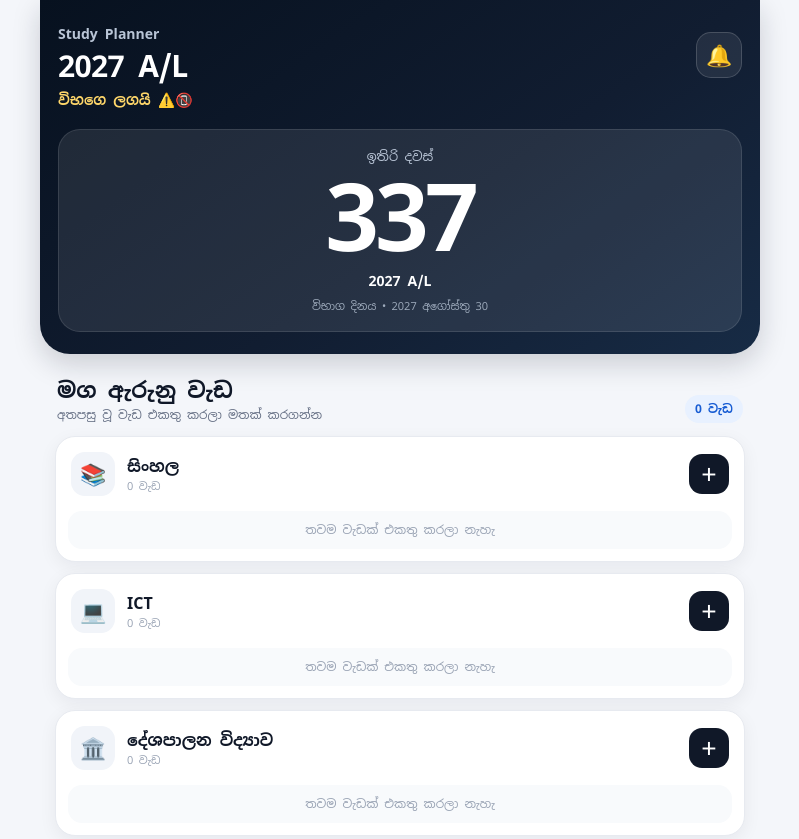
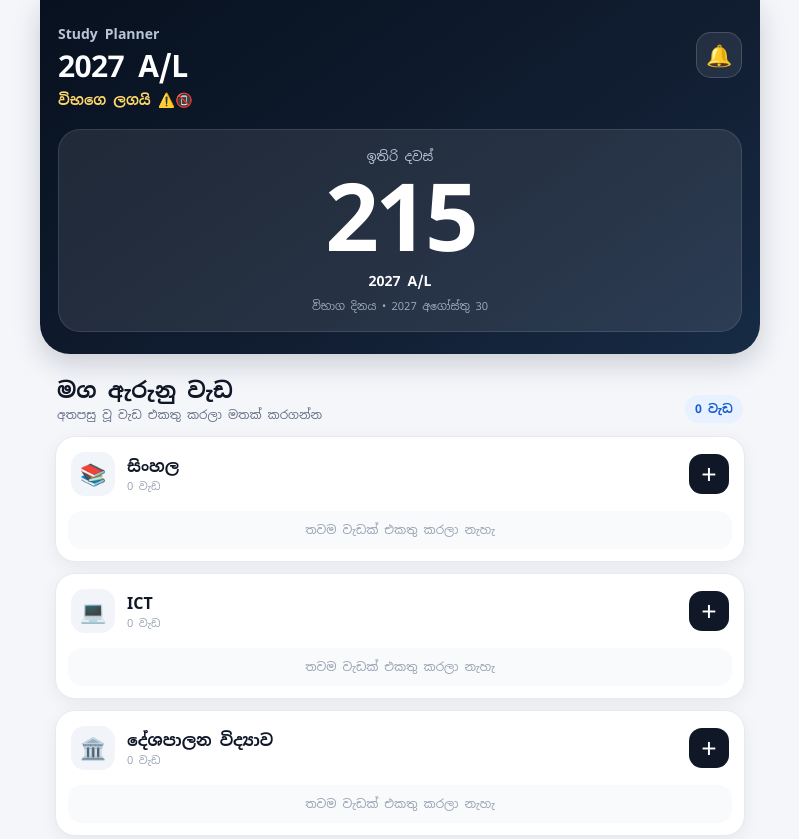
Before and after one commit to dumithra/2027-al-study-planner, a plain HTML site: page index.html in a window 1280 px wide. Shown: the top 839 px of the page, without its empty margins (240-1039 px from the left). Drawn offline with Linux system fonts and the light colour scheme.

Commit message:
Add files via upload

```diff
--- a/index.html
+++ b/index.html
@@ -199,7 +199,7 @@ $("save").onclick=()=>{
  persist();render();$("modal").classList.add("hide");toast("වැඩේ සුරැකිණි ✓");
 };
 
-const exam=new Date("2027-08-30T00:00:00+05:30");
+const exam=new Date("2027-04-30T00:00:00+05:30");
 function countdown(){
  const n=Date.now(),days=Math.max(0,Math.ceil((exam.getTime()-n)/86400000));
  $("count").textContent=days;
```
